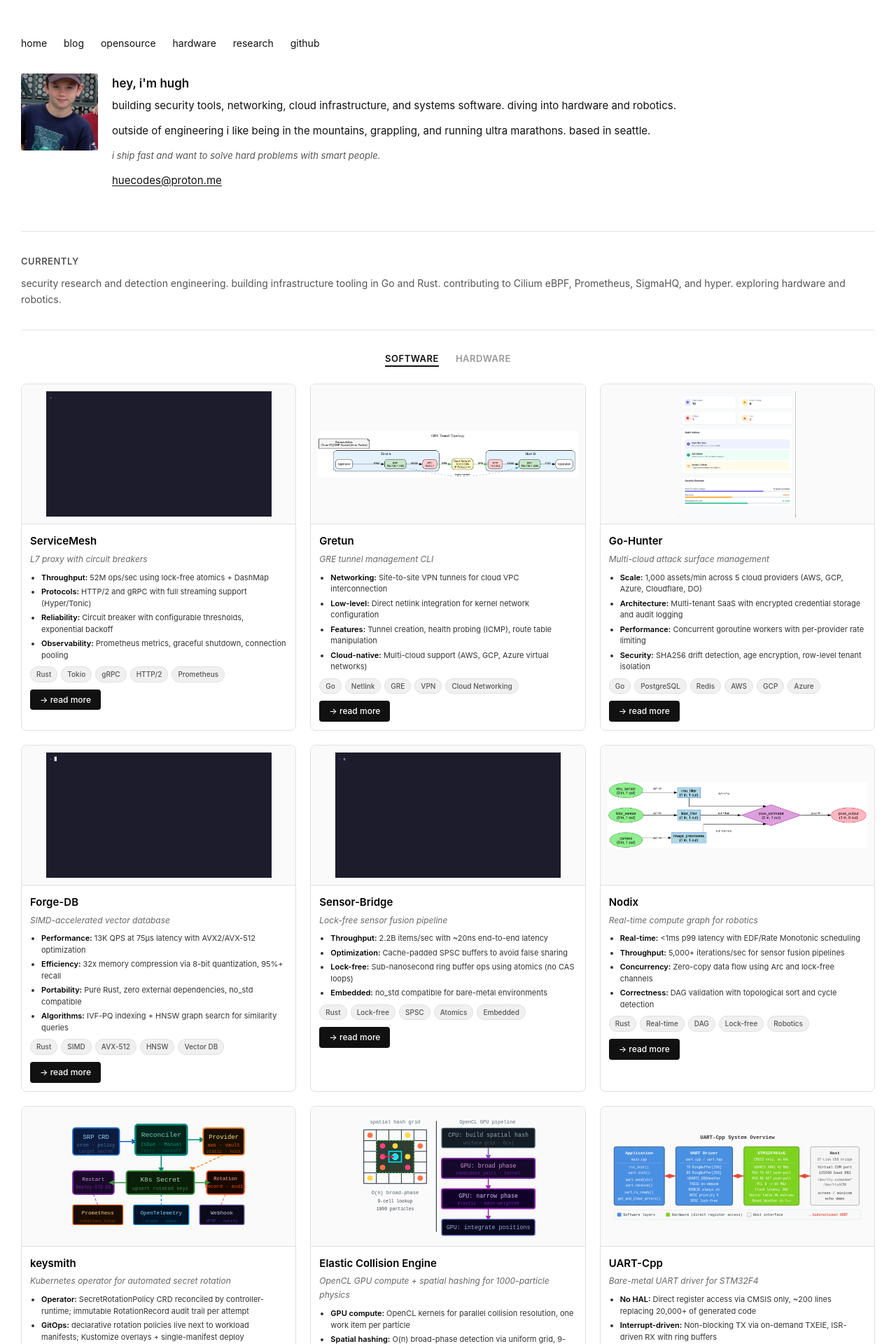
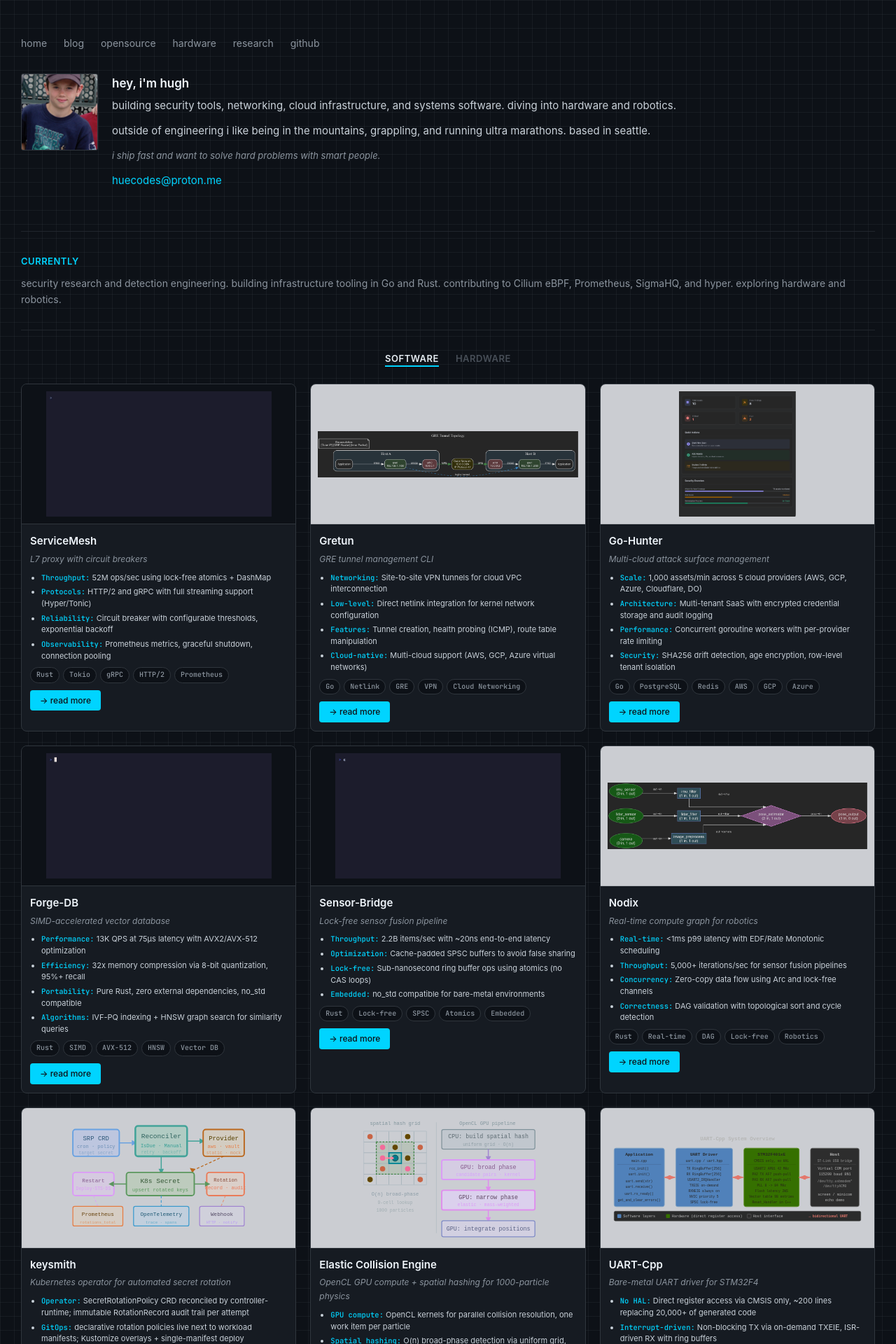
Before and after one commit to HueCodes/HueCodes.github.io, a Jekyll site: the page built from index.md, in a window 1280 px wide. Shown: the top 1920 px of the page at 70% size. Built offline with Jekyll 4.4.1, drawn with Linux system fonts in a browser that asks for light colours.

Commit message:
Dark mode: midnight base, cyan accent, blueprint grid, glow cards

```diff
--- a/_layouts/grid.html
+++ b/_layouts/grid.html
@@ -6,6 +6,7 @@
   <title>{{ page.title }} - {{ site.title }}</title>
   <meta name="description" content="{{ site.description }}">
   <link rel="icon" type="image/svg+xml" href="{{ '/assets/favicon.svg' | relative_url }}">
+  <link href="https://fonts.googleapis.com/css2?family=JetBrains+Mono:wght@400;500&display=swap" rel="stylesheet">
   <style>
     * {
       margin: 0;
@@ -17,21 +18,25 @@
       font-family: -apple-system, BlinkMacSystemFont, "Segoe UI", Roboto, sans-serif;
       font-size: 15px;
       line-height: 1.65;
-      color: #111;
-      background: #fff;
+      color: #e6edf3;
+      background: #0d1117;
+      background-image:
+        linear-gradient(rgba(48, 54, 61, 0.3) 1px, transparent 1px),
+        linear-gradient(90deg, rgba(48, 54, 61, 0.3) 1px, transparent 1px);
+      background-size: 20px 20px;
       max-width: 1400px;
       margin: 0 auto;
       padding: 50px 30px;
     }
 
     a {
-      color: #111;
-      text-decoration: underline;
-      text-underline-offset: 2px;
+      color: #00d4ff;
+      text-decoration: none;
+      transition: color 0.15s ease;
     }
 
     a:hover {
-      color: #555;
+      color: #5ce6ff;
     }
 
     nav {
@@ -41,11 +46,11 @@
 
     nav a {
       margin-right: 1.25rem;
-      text-decoration: none;
+      color: #8b949e;
     }
 
     nav a:hover {
-      text-decoration: underline;
+      color: #e6edf3;
     }
 
     .intro {
@@ -65,28 +70,34 @@
       border-radius: 3px;
       object-fit: cover;
       flex-shrink: 0;
+      border: 1px solid #30363d;
     }
 
     .intro-header h1 {
       font-size: 17px;
       font-weight: 600;
       margin-bottom: 0.35rem;
+      color: #f0f6fc;
     }
 
     .intro-header p {
       font-size: 15px;
-      color: #111;
+      color: #c9d1d9;
       margin: 0 0 0.75rem 0;
     }
 
     .intro-header .tagline {
       font-size: 13px;
-      color: #555;
+      color: #8b949e;
+    }
+
+    .intro-header a {
+      color: #00d4ff;
     }
 
     .divider {
       border: none;
-      border-top: 1px solid #e5e5e5;
+      border-top: 1px solid #21262d;
       margin: 2rem 0;
     }
 
@@ -99,13 +110,13 @@
       font-weight: 600;
       text-transform: uppercase;
       letter-spacing: 0.5px;
-      color: #555;
+      color: #00d4ff;
       margin-bottom: 0.5rem;
     }
 
     .section p {
       font-size: 14px;
-      color: #555;
+      color: #8b949e;
       line-height: 1.65;
     }
 
@@ -117,16 +128,17 @@
     }
 
     .project-card {
-      background: #fff;
-      border: 1px solid #e0e0e0;
+      background: #161b22;
+      border: 1px solid #30363d;
       border-radius: 8px;
       overflow: hidden;
-      transition: transform 0.2s ease, box-shadow 0.2s ease;
+      transition: transform 0.2s ease, box-shadow 0.2s ease, border-color 0.2s ease;
     }
 
     .project-card:hover {
       transform: translateY(-4px);
-      box-shadow: 0 8px 20px rgba(0,0,0,0.1);
+      box-shadow: 0 0 20px rgba(0, 212, 255, 0.15), 0 8px 24px rgba(0, 0, 0, 0.4);
+      border-color: rgba(0, 212, 255, 0.4);
     }
 
     .project-card img {
@@ -134,9 +146,20 @@
       height: 200px;
       object-fit: contain;
       display: block;
-      border-bottom: 1px solid #e0e0e0;
-      background: #fafafa;
+      border-bottom: 1px solid #30363d;
+      background: #0d1117;
       padding: 10px;
+    }
+
+    /* Invert light-mode diagrams for dark background */
+    .project-card img[src$=".svg"],
+    .project-card img[src$=".png"] {
+      filter: invert(0.85) hue-rotate(180deg);
+    }
+
+    /* Don't invert GIFs -- they're terminal recordings with dark backgrounds */
+    .project-card img[src$=".gif"] {
+      filter: none;
     }
 
     .card-content {
@@ -150,16 +173,16 @@
     }
 
     .card-content h3 a {
-      color: #000;
+      color: #f0f6fc;
       text-decoration: none;
     }
 
     .card-content h3 a:hover {
-      color: #0066cc;
+      color: #00d4ff;
     }
 
     .tagline {
-      color: #666;
+      color: #8b949e;
       font-size: 12px;
       margin: 0 0 8px 0;
       font-style: italic;
@@ -170,7 +193,7 @@
       padding-left: 16px;
       font-size: 11px;
       line-height: 1.5;
-      color: #333;
+      color: #c9d1d9;
     }
 
     .card-content ul li {
@@ -178,8 +201,10 @@
     }
 
     .card-content ul strong {
-      color: #000;
-      font-weight: 600;
+      color: #00d4ff;
+      font-family: 'JetBrains Mono', 'SF Mono', monospace;
+      font-weight: 500;
+      font-size: 10.5px;
     }
 
     .tech {
@@ -192,11 +217,12 @@
     .tech span {
       font-size: 10px;
       font-weight: 500;
-      color: #555;
-      background: #f0f0f0;
+      font-family: 'JetBrains Mono', 'SF Mono', monospace;
+      color: #8b949e;
+      background: #0d1117;
       padding: 2px 8px;
       border-radius: 12px;
-      border: 1px solid #e0e0e0;
+      border: 1px solid #30363d;
       white-space: nowrap;
     }
 
@@ -208,17 +234,18 @@
       display: inline-block;
       font-size: 12px;
       font-weight: 500;
-      color: #fff;
-      background: #111;
+      color: #0d1117;
+      background: #00d4ff;
       padding: 5px 14px;
       border-radius: 4px;
       text-decoration: none;
-      transition: background 0.15s ease;
+      transition: background 0.15s ease, box-shadow 0.15s ease;
     }
 
     .blog-link a:hover {
-      background: #333;
-      color: #fff;
+      background: #5ce6ff;
+      color: #0d1117;
+      box-shadow: 0 0 12px rgba(0, 212, 255, 0.3);
     }
 
     .oss {
@@ -230,6 +257,7 @@
       font-weight: 700;
       margin: 0 0 25px 0;
       text-align: center;
+      color: #f0f6fc;
     }
 
     .oss-grid {
@@ -240,13 +268,18 @@
 
     .oss-item {
       padding: 15px;
-      background: #f9f9f9;
+      background: #161b22;
       border-radius: 6px;
-      border: 1px solid #e8e8e8;
+      border: 1px solid #30363d;
+      transition: border-color 0.15s ease;
+    }
+
+    .oss-item:hover {
+      border-color: rgba(0, 212, 255, 0.4);
     }
 
     .oss-item a {
-      color: #0066cc;
+      color: #00d4ff;
       text-decoration: none;
       font-size: 15px;
     }
@@ -254,19 +287,19 @@
     .oss-item p {
       margin: 5px 0 0 0;
       font-size: 13px;
-      color: #666;
+      color: #8b949e;
     }
 
     footer {
       margin-top: 60px;
       padding-top: 30px;
-      border-top: 1px solid #e0e0e0;
+      border-top: 1px solid #21262d;
       text-align: center;
       font-size: 14px;
     }
 
     footer a {
-      color: #0066cc;
+      color: #00d4ff;
       text-decoration: none;
     }
 
@@ -285,7 +318,7 @@
       font-weight: 600;
       text-transform: uppercase;
       letter-spacing: 0.5px;
-      color: #999;
+      color: #484f58;
       cursor: pointer;
       padding: 0 0 2px 0;
       font-family: inherit;
@@ -293,18 +326,18 @@
     }
 
     .filter-btn.active {
-      color: #111;
-      border-bottom-color: #111;
+      color: #e6edf3;
+      border-bottom-color: #00d4ff;
     }
 
     .filter-btn:hover {
-      color: #111;
+      color: #e6edf3;
     }
 
     /* Focus styles for keyboard navigation */
     a:focus-visible,
     .filter-btn:focus-visible {
-      outline: 2px solid #0066cc;
+      outline: 2px solid #00d4ff;
       outline-offset: 2px;
       border-radius: 2px;
     }
@@ -315,7 +348,7 @@
     }
 
     .oss-view-all a {
-      color: #0066cc;
+      color: #00d4ff;
       text-decoration: none;
       font-size: 14px;
     }
```
Also changed, not shown: assets/css/style.css (+59 -25 lines).
